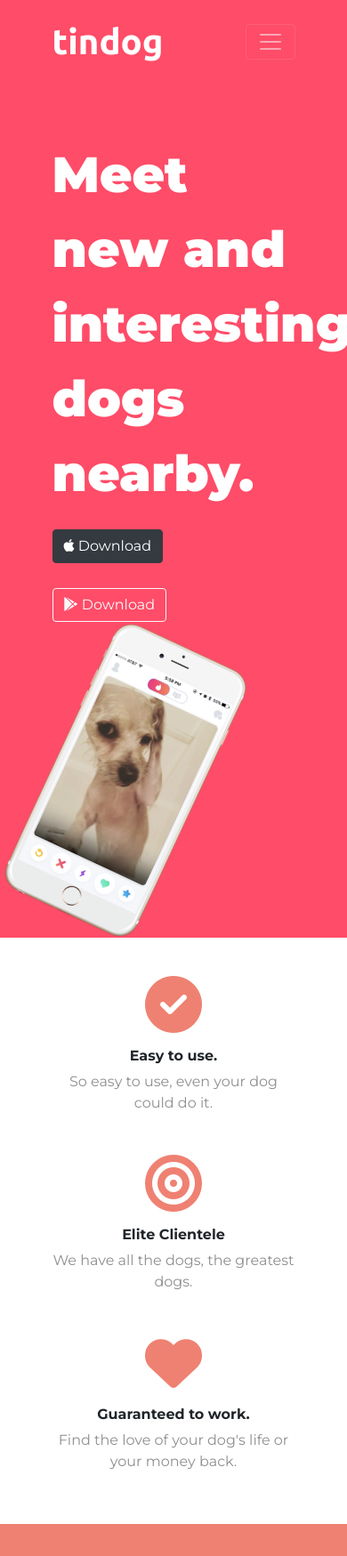
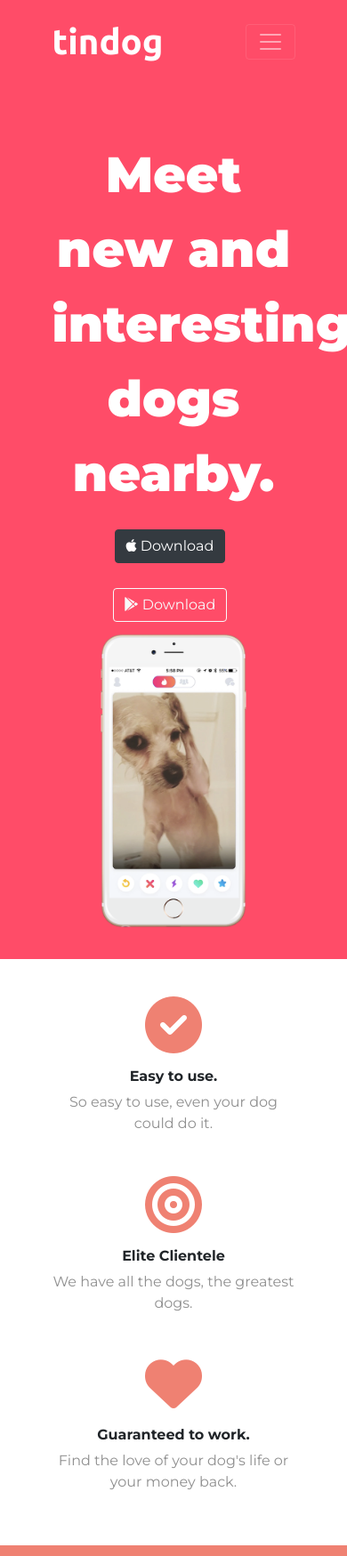
Before and after one commit to lynnemunini/TinDog, a PHP site: page / in a window 390 px wide. Shown: the top 1749 px of the page at 89% size. Run offline with PHP 8.4, Linux system fonts and the light colour scheme; some libraries are stand-ins or nearby versions.

Commit message:
added media queries

```diff
--- a/css/styles.css
+++ b/css/styles.css
@@ -26,7 +26,7 @@ background-color: #ff4c68;
 }
 
 .container-fluid{
-padding: 3% 15%;
+padding: 3% 15% 9%;
 }
 
 /* Navigation bar */
@@ -60,10 +60,14 @@ margin: 5% 3% 5% 0;
 .title-image{
 width: 60%;
 transform: rotate(25deg);
+position: absolute;
+right: 30%;
 }
 
 /* Features section */
 #features{
+background-color: #fff;
+position: relative;
 text-align: center;
 padding: 7% 15%;
 }
@@ -128,3 +132,13 @@ text-align: center;
 .pricing-column{
 padding: 3% 2%;
 }
+
+@media(max-width: 1028px){
+#title{
+text-align: center;
+}
+.title-image{
+position: static;
+transform: rotate(0deg);
+}
+}
```
